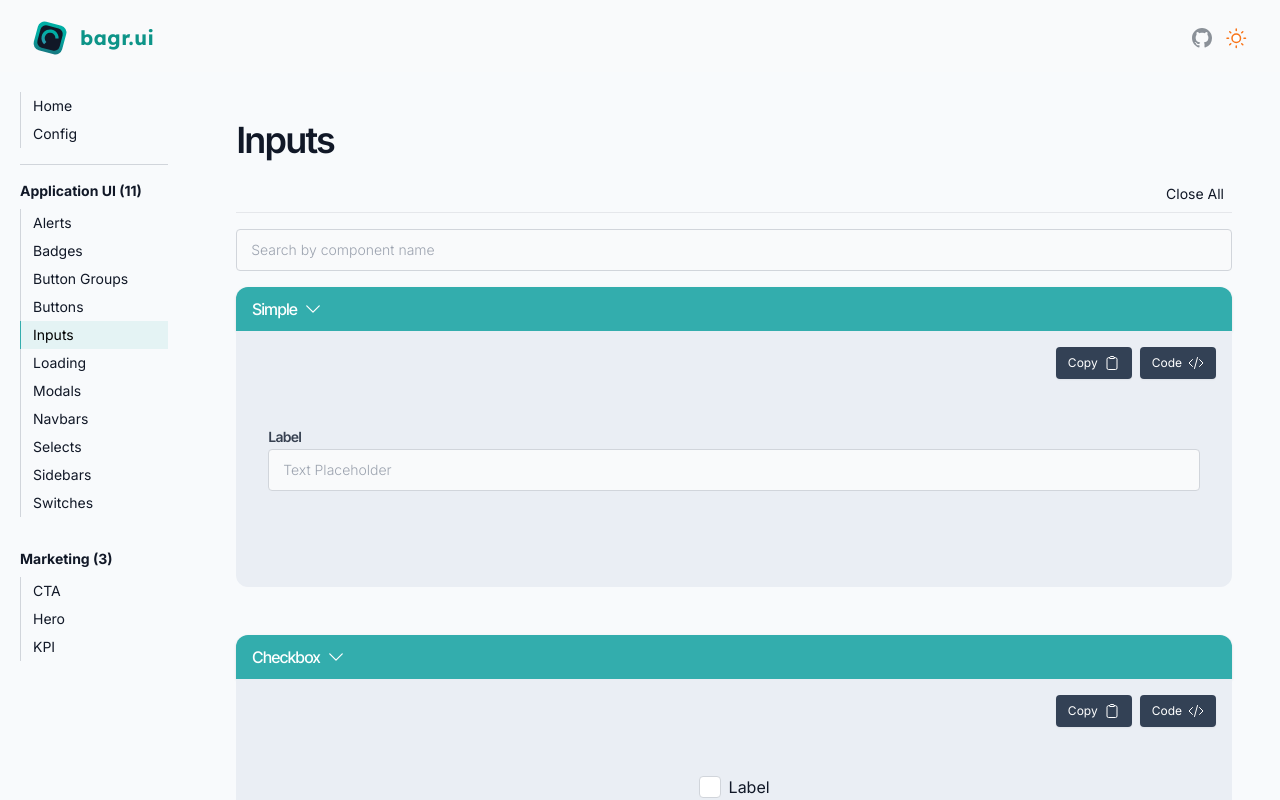
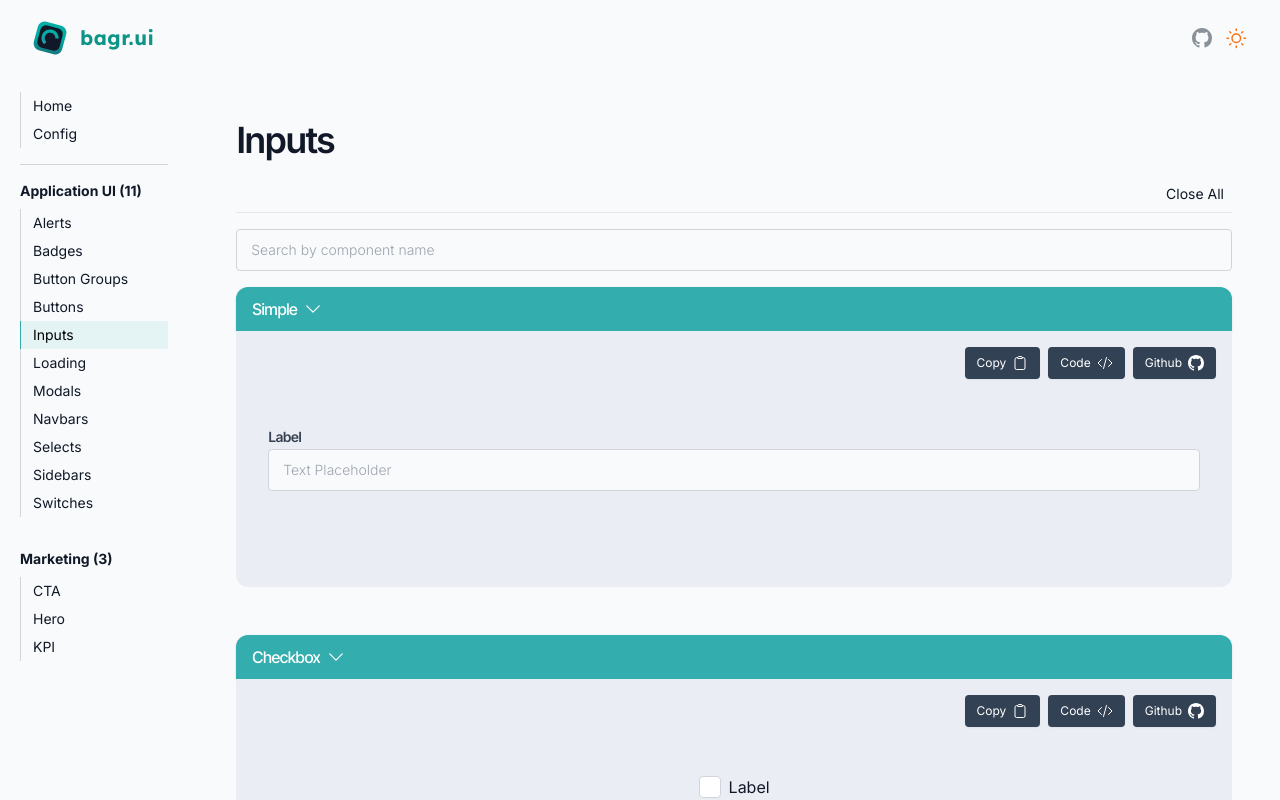
Before and after one commit to kiko-g/bagr-ui, a Next.js app: page /application-ui/inputs in a window 1280 px wide. Shown: the top 800 px of the page. Built offline with nearby package versions, Linux system fonts and the light colour scheme.

Commit message:
add: code on github external link

```diff
--- a/components/ComponentShowcase.tsx
+++ b/components/ComponentShowcase.tsx
@@ -13,6 +13,8 @@ import {
 import { Prism as SyntaxHighlighter } from "react-syntax-highlighter"
 import { coldarkDark } from "react-syntax-highlighter/dist/cjs/styles/prism"
 import { Inter_Tight } from "next/font/google"
+import Link from "next/link"
+import { GithubIcon } from "./icons/GithubIcon"
 
 const inter = Inter_Tight({ subsets: ["latin"] })
 
@@ -27,7 +29,6 @@ export function ComponentShowcase({ name, path, collapseAll = false, Component }
   const [code, setCode] = React.useState<string>("")
   const [isOpen, setIsOpen] = React.useState(!collapseAll)
   const [isCodeVisible, setIsCodeVisible] = React.useState(false)
-  const [isDarkBackground, setIsDarkBackground] = React.useState(true)
 
   React.useEffect(() => {
     setIsOpen(!collapseAll)
@@ -76,10 +77,7 @@ export function ComponentShowcase({ name, path, collapseAll = false, Component }
               <div className="absolute right-4 top-4 flex items-center justify-end gap-2">
                 {code === "" ? null : <CopyCodeButton text={code} />}
                 <ChangeViewModeButton isCodeVisible={isCodeVisible} toggle={() => setIsCodeVisible((prev) => !prev)} />
-                {/* <ChangeBackgroundButton
-                  isDarkBackground={isDarkBackground}
-                  toggle={() => setIsDarkBackground((prev) => !prev)}
-                /> */}
+                <LinkToGithubButton path={path} />
               </div>
             </div>
 
@@ -196,6 +194,23 @@ function ChangeViewModeButton({ isCodeVisible, toggle }: { isCodeVisible: boolea
   )
 }
 
+function LinkToGithubButton({ path }: { path: string }) {
+  const branchName = "main"
+  const href = `https://github.com/kiko-g/bagr-ui/blob/${branchName}/components/${path}`
+
+  return (
+    <Link
+      href={href}
+      target="_blank"
+      rel="noopener noreferrer"
+      className="flex items-center justify-start gap-1.5 rounded bg-slate-700 px-3 py-2 text-xs text-white shadow-sm transition hover:bg-blue-600/80 hover:text-white disabled:cursor-not-allowed dark:bg-white/10 dark:hover:bg-blue-500/60"
+    >
+      <span className="hidden xl:flex">Github</span>
+      <GithubIcon className="h-4 w-4" />
+    </Link>
+  )
+}
+
 function ChangeBackgroundButton({ isDarkBackground, toggle }: { isDarkBackground: boolean; toggle: () => void }) {
   return (
     <Switch checked={isDarkBackground} onChange={toggle}>
--- a/components/application-ui/inputs/InputCheckbox.tsx
+++ b/components/application-ui/inputs/InputCheckbox.tsx
@@ -21,7 +21,7 @@ export function InputCheckbox({ labelText, checked, isIntermediate = false, onCh
       <input
         ref={checkboxRef}
         type="checkbox"
-        className="cursor-pointer rounded border border-gray-300 bg-white px-2.5 py-2.5 font-normal text-primary placeholder:font-normal placeholder:text-gray-400 checked:bg-primary indeterminate:bg-primary hover:border-primary/80 hover:bg-primary/5 focus:border-primary focus:accent-primary focus:ring-0 focus:ring-primary focus:ring-offset-0 dark:border-gray-200/10 dark:bg-gray-100/5 dark:text-secondary dark:placeholder:text-gray-500 dark:checked:bg-secondary dark:indeterminate:bg-secondary dark:hover:border-secondary/70 dark:hover:bg-secondary/50 dark:focus:border-secondary/80 dark:focus:ring-0 dark:focus:ring-secondary"
+        className="cursor-pointer rounded border border-gray-300 bg-white px-2.5 py-2.5 font-normal text-teal-600 placeholder:font-normal placeholder:text-gray-400 checked:bg-teal-600 indeterminate:bg-teal-600 hover:border-teal-600/80 hover:bg-teal-600/5 focus:border-teal-600 focus:accent-teal-600 focus:ring-0 focus:ring-teal-600 focus:ring-offset-0 dark:border-gray-200/10 dark:bg-gray-100/5 dark:text-blue-500 dark:placeholder:text-gray-500 dark:checked:bg-blue-500 dark:indeterminate:bg-blue-500 dark:hover:border-blue-500/70 dark:hover:bg-blue-500/50 dark:focus:border-blue-500/80 dark:focus:ring-0 dark:focus:ring-blue-500"
         {...(checked !== undefined && { checked })}
         {...(onChange && { onChange })}
       />
```
